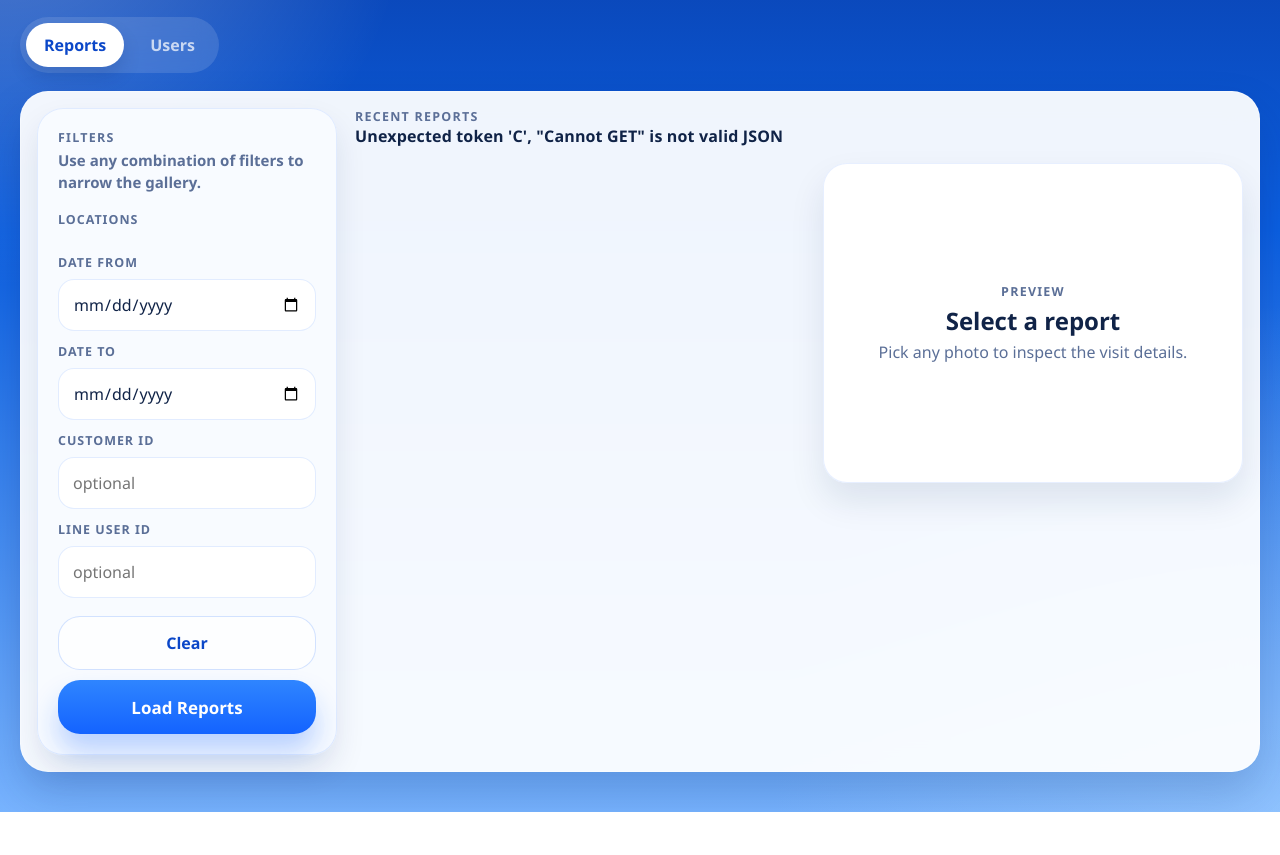
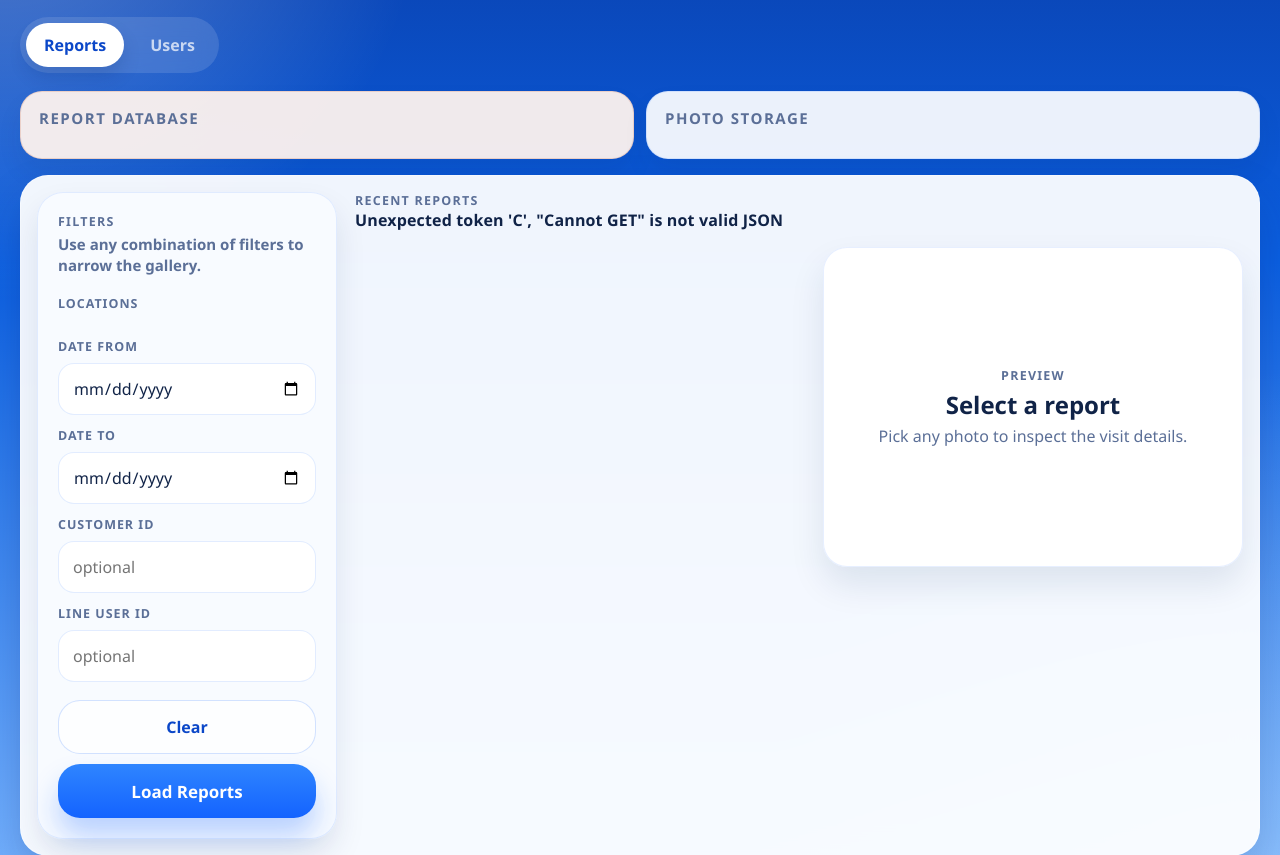
Before and after one commit to winvt/snow-ai-v1, a Flask app: template delivery_app/templates/admin.html in a window 1280 px wide. Shown: the part 126-981 px from the top of the page. Before the commit the page ends 938 px from the top, so only its background shows below. Run offline with Flask 3, Linux system fonts and the light colour scheme; the template is opened without the code that fills it, so the values that code supplies are empty.

Commit message:
Expose delivery storage status in admin

```diff
--- a/delivery_app/static/delivery.css
+++ b/delivery_app/static/delivery.css
@@ -773,6 +773,45 @@
     box-shadow: 0 10px 18px rgba(7, 34, 94, 0.16);
 }
 
+.system-strip {
+    display: grid;
+    gap: 12px;
+    margin-bottom: 16px;
+}
+
+.system-card {
+    display: grid;
+    gap: 6px;
+    padding: 16px 18px;
+    border-radius: 22px;
+    background: rgba(255, 255, 255, 0.92);
+    border: 1px solid rgba(20, 99, 255, 0.12);
+    box-shadow: 0 14px 24px rgba(7, 34, 94, 0.08);
+}
+
+.system-card strong {
+    color: var(--ink);
+    font-size: 1.08rem;
+    line-height: 1.1;
+}
+
+.system-card p {
+    margin: 0;
+    color: var(--muted);
+    font-size: 0.94rem;
+    line-height: 1.45;
+}
+
+.system-warning {
+    color: #8d3b2d !important;
+    font-weight: 700;
+}
+
+.system-strip.is-warning .system-card:first-child {
+    background: rgba(255, 244, 238, 0.94);
+    border-color: rgba(201, 87, 39, 0.18);
+}
+
 .report-workspace,
 .users-workspace {
     display: grid;
@@ -1297,6 +1336,10 @@
 }
 
 @media (min-width: 768px) {
+    .system-strip {
+        grid-template-columns: repeat(2, minmax(0, 1fr));
+    }
+
     .admin-filters,
     .toolbar-fields {
         grid-template-columns: repeat(4, minmax(0, 1fr));
--- a/delivery_app/templates/admin.html
+++ b/delivery_app/templates/admin.html
@@ -20,6 +20,22 @@
             <button class="admin-tab is-active" type="button" data-tab="reports">Reports</button>
             <button class="admin-tab" type="button" data-tab="users">Users</button>
         </nav>
+
+        <section class="system-strip {% if not system_status.database.persistent %}is-warning{% endif %}">
+            <div class="system-card">
+                <p class="toolbar-label">Report database</p>
+                <strong>{{ system_status.database.label }}</strong>
+                <p>{{ system_status.database.detail }}</p>
+                {% if system_status.database.warning %}
+                    <p class="system-warning">{{ system_status.database.warning }}</p>
+                {% endif %}
+            </div>
+            <div class="system-card">
+                <p class="toolbar-label">Photo storage</p>
+                <strong>{{ system_status.photoStorage.label }}</strong>
+                <p>{{ system_status.photoStorage.detail }}</p>
+            </div>
+        </section>
 
         <section id="admin-tab-reports" class="admin-tab-panel">
             <section class="panel report-workspace">
```
Also changed, not shown: delivery_app/main.py (+55 -0 lines).
